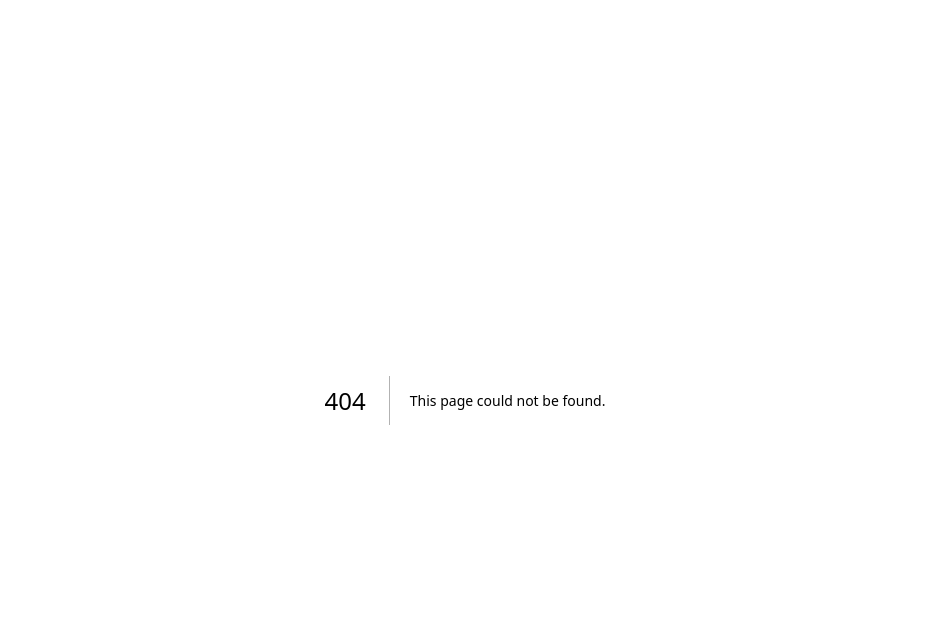
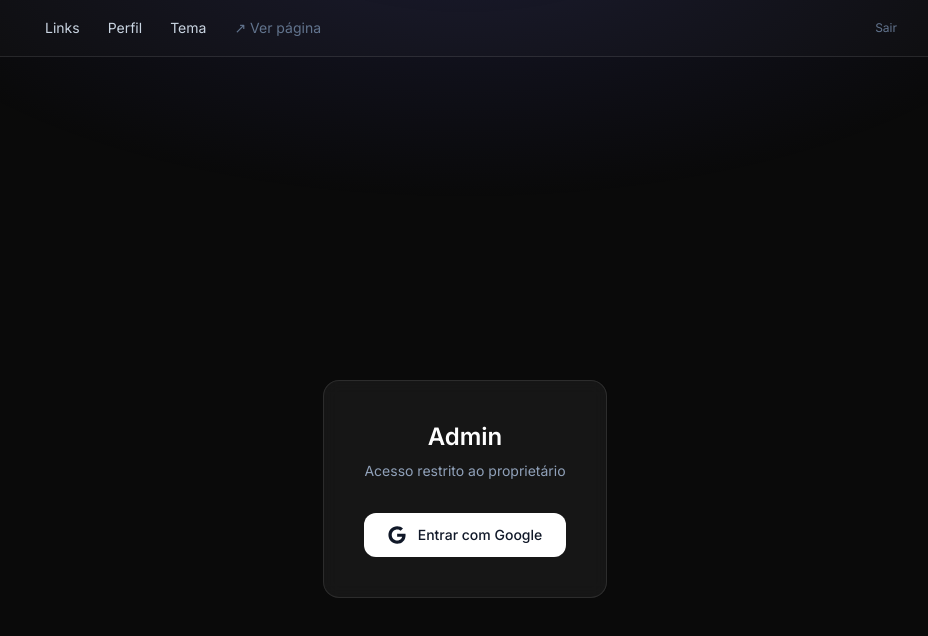
Before and after one commit to Yurisin/linktree, a Next.js app: page /admin/login in a window 1280 px wide. Before the commit this address had no page. Shown: the top 636 px of the page, without its empty margins (175-1103 px from the left). Built offline with nearby package versions, Linux system fonts and the light colour scheme; no server answers; sample sign-in values are in the browser's storage.

Commit message:
feat: admin pages and layout (links, profile, theme)

```diff
--- /dev/null
+++ b/src/app/admin/layout.tsx
@@ -0,0 +1,39 @@
+// src/app/admin/layout.tsx
+import { auth } from '@/auth';
+import { redirect } from 'next/navigation';
+import Link from 'next/link';
+import { SignOutButton } from '@/components/admin/SignOutButton';
+
+export default async function AdminLayout({ children }: { children: React.ReactNode }) {
+  const session = await auth();
+  if (!session) redirect('/admin/login');
+
+  return (
+    <div className="min-h-screen bg-[#0a0a0a] text-white">
+      <nav className="border-b border-white/10 bg-white/[0.02] sticky top-0 z-10">
+        <div className="max-w-4xl mx-auto px-4 h-14 flex items-center justify-between">
+          <div className="flex items-center gap-1">
+            <Link href="/admin/links"
+              className="px-3 py-1.5 rounded-lg text-sm hover:bg-white/10 transition-colors text-slate-300 hover:text-white">
+              Links
+            </Link>
+            <Link href="/admin/profile"
+              className="px-3 py-1.5 rounded-lg text-sm hover:bg-white/10 transition-colors text-slate-300 hover:text-white">
+              Perfil
+            </Link>
+            <Link href="/admin/theme"
+              className="px-3 py-1.5 rounded-lg text-sm hover:bg-white/10 transition-colors text-slate-300 hover:text-white">
+              Tema
+            </Link>
+            <Link href="/" target="_blank"
+              className="px-3 py-1.5 rounded-lg text-sm hover:bg-white/10 transition-colors text-slate-500 hover:text-white">
+              ↗ Ver página
+            </Link>
+          </div>
+          <SignOutButton />
+        </div>
+      </nav>
+      <main className="max-w-4xl mx-auto px-4 py-8">{children}</main>
+    </div>
+  );
+}
--- /dev/null
+++ b/src/app/admin/links/page.tsx
@@ -0,0 +1,102 @@
+// src/app/admin/links/page.tsx
+'use client';
+import { useState, useEffect, useCallback } from 'react';
+import { LinkItem } from '@/types/linktree';
+import { LinkList } from '@/components/admin/LinkList';
+import { LinkEditor } from '@/components/admin/LinkEditor';
+import { Plus } from 'lucide-react';
+
+export default function LinksAdminPage() {
+  const [links, setLinks] = useState<LinkItem[]>([]);
+  const [editing, setEditing] = useState<LinkItem | null | 'new'>(null);
+  const [loading, setLoading] = useState(true);
+  const [error, setError] = useState<string | null>(null);
+
+  const fetchLinks = useCallback(async () => {
+    const res = await fetch('/api/admin/links');
+    if (res.ok) setLinks(await res.json());
+    setLoading(false);
+  }, []);
+
+  useEffect(() => { fetchLinks(); }, [fetchLinks]);
+
+  async function handleSave(data: Omit<LinkItem, 'id' | 'position'>) {
+    setError(null);
+    if (editing === 'new') {
+      const res = await fetch('/api/admin/links', {
+        method: 'POST', headers: { 'Content-Type': 'application/json' }, body: JSON.stringify(data),
+      });
+      if (!res.ok) { setError('Erro ao criar link'); return; }
+      const newLink = await res.json();
+      setLinks((prev) => [...prev, newLink]);
+    } else if (editing) {
+      const res = await fetch(`/api/admin/links/${editing.id}`, {
+        method: 'PUT', headers: { 'Content-Type': 'application/json' }, body: JSON.stringify(data),
+      });
+      if (!res.ok) { setError('Erro ao atualizar link'); return; }
+      const updated = await res.json();
+      setLinks((prev) => prev.map((l) => l.id === updated.id ? updated : l));
+    }
+    setEditing(null);
+  }
+
+  async function handleDelete(id: string) {
+    if (!confirm('Excluir este link?')) return;
+    const res = await fetch(`/api/admin/links/${id}`, { method: 'DELETE' });
+    if (res.ok) setLinks((prev) => prev.filter((l) => l.id !== id));
+  }
+
+  async function handleToggle(id: string, enabled: boolean) {
+    const res = await fetch(`/api/admin/links/${id}`, {
+      method: 'PUT', headers: { 'Content-Type': 'application/json' }, body: JSON.stringify({ enabled }),
+    });
+    if (res.ok) {
+      const updated = await res.json();
+      setLinks((prev) => prev.map((l) => l.id === updated.id ? updated : l));
+    }
+  }
+
+  async function handleReorder(newLinks: LinkItem[]) {
+    setLinks(newLinks); // optimistic
+    await fetch('/api/admin/links', {
+      method: 'PUT',
+      headers: { 'Content-Type': 'application/json' },
+      body: JSON.stringify(newLinks.map((l, i) => ({ id: l.id, position: i }))),
+    });
+  }
+
+  if (loading) return <p className="text-slate-400">Carregando...</p>;
+
+  return (
+    <div className="space-y-6">
+      <div className="flex items-center justify-between">
+        <h1 className="text-xl font-semibold text-white">Links</h1>
+        <button
+          onClick={() => setEditing('new')}
+          className="flex items-center gap-2 px-4 py-2 rounded-xl bg-indigo-600 hover:bg-indigo-500 text-white text-sm font-medium transition-colors"
+        >
+          <Plus size={16} /> Novo Link
+        </button>
+      </div>
+      {error && <p className="text-red-400 text-sm">{error}</p>}
+      {links.length === 0 ? (
+        <p className="text-slate-500 text-sm">Nenhum link ainda. Crie um!</p>
+      ) : (
+        <LinkList
+          links={links}
+          onReorder={handleReorder}
+          onEdit={setEditing}
+          onDelete={handleDelete}
+          onToggle={handleToggle}
+        />
+      )}
+      {editing !== null && (
+        <LinkEditor
+          link={editing === 'new' ? null : editing}
+          onSave={handleSave}
+          onClose={() => setEditing(null)}
+        />
+      )}
+    </div>
+  );
+}
--- /dev/null
+++ b/src/app/admin/login/page.tsx
@@ -0,0 +1,29 @@
+// src/app/admin/login/page.tsx
+'use client';
+import { signIn } from 'next-auth/react';
+import { FaGoogle } from 'react-icons/fa';
+
+export default function LoginPage() {
+  return (
+    <main className="min-h-screen flex items-center justify-center bg-[#0a0a0a]">
+      <div
+        aria-hidden="true"
+        className="fixed inset-0 pointer-events-none"
+        style={{ background: 'radial-gradient(ellipse 70% 50% at 50% -10%, rgba(99,102,241,0.15) 0%, transparent 70%)' }}
+      />
+      <div className="relative flex flex-col items-center gap-8 p-10 rounded-2xl bg-white/5 border border-white/10 backdrop-blur-sm">
+        <div className="flex flex-col items-center gap-2">
+          <h1 className="text-2xl font-semibold text-white">Admin</h1>
+          <p className="text-sm text-slate-400">Acesso restrito ao proprietário</p>
+        </div>
+        <button
+          onClick={() => signIn('google', { callbackUrl: '/admin/links' })}
+          className="flex items-center gap-3 px-6 py-3 rounded-xl bg-white text-gray-900 font-medium hover:bg-gray-100 transition-colors text-sm"
+        >
+          <FaGoogle size={18} />
+          Entrar com Google
+        </button>
+      </div>
+    </main>
+  );
+}
--- /dev/null
+++ b/src/app/admin/page.tsx
@@ -0,0 +1,5 @@
+// src/app/admin/page.tsx
+import { redirect } from 'next/navigation';
+export default function AdminPage() {
+  redirect('/admin/links');
+}
--- /dev/null
+++ b/src/app/admin/profile/page.tsx
@@ -0,0 +1,38 @@
+// src/app/admin/profile/page.tsx
+'use client';
+import { useState, useEffect } from 'react';
+import { ProfileData } from '@/types/linktree';
+import { ProfileEditor } from '@/components/admin/ProfileEditor';
+
+export default function ProfileAdminPage() {
+  const [profile, setProfile] = useState<ProfileData | null>(null);
+  const [success, setSuccess] = useState(false);
+
+  useEffect(() => {
+    fetch('/api/admin/profile').then((r) => r.json()).then(setProfile);
+  }, []);
+
+  async function handleSave(data: { name: string; bio: string; avatar_url: string | null }) {
+    if (!profile) return;
+    const res = await fetch('/api/admin/profile', {
+      method: 'PUT',
+      headers: { 'Content-Type': 'application/json' },
+      body: JSON.stringify({ ...profile, ...data }),
+    });
+    if (!res.ok) throw new Error('Failed to save');
+    const updated = await res.json();
+    setProfile(updated);
+    setSuccess(true);
+    setTimeout(() => setSuccess(false), 3000);
+  }
+
+  if (!profile) return <p className="text-slate-400">Carregando...</p>;
+
+  return (
+    <div className="space-y-6">
+      <h1 className="text-xl font-semibold text-white">Perfil</h1>
+      {success && <p className="text-green-400 text-sm">Perfil salvo com sucesso!</p>}
+      <ProfileEditor profile={profile} onSave={handleSave} />
+    </div>
+  );
+}
--- /dev/null
+++ b/src/app/admin/theme/page.tsx
@@ -0,0 +1,38 @@
+// src/app/admin/theme/page.tsx
+'use client';
+import { useState, useEffect } from 'react';
+import { ProfileData, ThemeConfig } from '@/types/linktree';
+import { ThemeEditor } from '@/components/admin/ThemeEditor';
+
+export default function ThemeAdminPage() {
+  const [profile, setProfile] = useState<ProfileData | null>(null);
+  const [success, setSuccess] = useState(false);
+
+  useEffect(() => {
+    fetch('/api/admin/profile').then((r) => r.json()).then(setProfile);
+  }, []);
+
+  async function handleSave(theme: ThemeConfig) {
+    if (!profile) return;
+    const res = await fetch('/api/admin/profile', {
+      method: 'PUT',
+      headers: { 'Content-Type': 'application/json' },
+      body: JSON.stringify({ ...profile, theme }),
+    });
+    if (!res.ok) throw new Error('Failed to save');
+    const updated = await res.json();
+    setProfile(updated);
+    setSuccess(true);
+    setTimeout(() => setSuccess(false), 3000);
+  }
+
+  if (!profile) return <p className="text-slate-400">Carregando...</p>;
+
+  return (
+    <div className="space-y-6">
+      <h1 className="text-xl font-semibold text-white">Tema</h1>
+      {success && <p className="text-green-400 text-sm">Tema salvo!</p>}
+      <ThemeEditor theme={profile.theme} onSave={handleSave} />
+    </div>
+  );
+}
--- /dev/null
+++ b/src/components/admin/SignOutButton.tsx
@@ -0,0 +1,14 @@
+// src/components/admin/SignOutButton.tsx
+'use client';
+import { signOut } from 'next-auth/react';
+
+export function SignOutButton() {
+  return (
+    <button
+      onClick={() => signOut({ callbackUrl: '/' })}
+      className="text-xs text-slate-500 hover:text-white transition-colors"
+    >
+      Sair
+    </button>
+  );
+}
```
